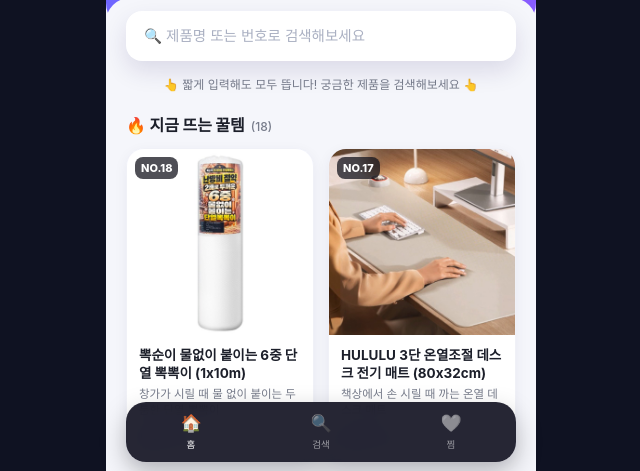
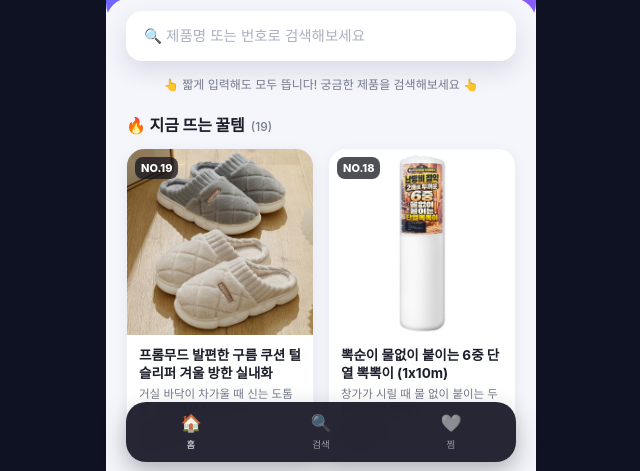
Before and after one commit to sehwan50593/igw-bio, a plain HTML site: page index.html in a window 1280 px wide. Shown: the part 324-795 px from the top of the page, without its empty margins (319-959 px from the left). Drawn offline with Linux system fonts and the light colour scheme.

Commit message:
상품 19번 추가: 프롬무드 구름 쿠션 털 슬리퍼
Co-Authored-By: Claude Sonnet 5.5 <noreply@anthropic.com>

```diff
--- a/index.html
+++ b/index.html
@@ -272,6 +272,14 @@
   // img: 실제 상품 사진 경로 (없으면 emoji로 대체 표시)
   const products = [
     {
+      id: 19,
+      name: "프롬무드 발편한 구름 쿠션 털 슬리퍼 겨울 방한 실내화",
+      desc: "거실 바닥이 차가울 때 신는 도톰한 구름 쿠션 털 슬리퍼",
+      emoji: "🩴",
+      img: "assets/product-19.jpg",
+      link: "https://link.coupang.com/a/iBPB5UV34m"
+    },
+    {
       id: 18,
       name: "뽁순이 물없이 붙이는 6중 단열 뽁뽁이 (1x10m)",
       desc: "창가가 시릴 때 물 없이 붙이는 두툼한 단열 뽁뽁이",
```
Also changed, not shown: assets/product-19.jpg (added).
